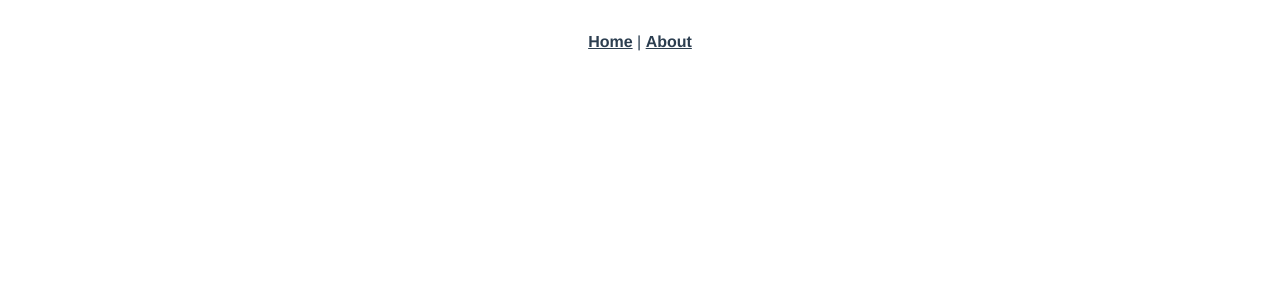
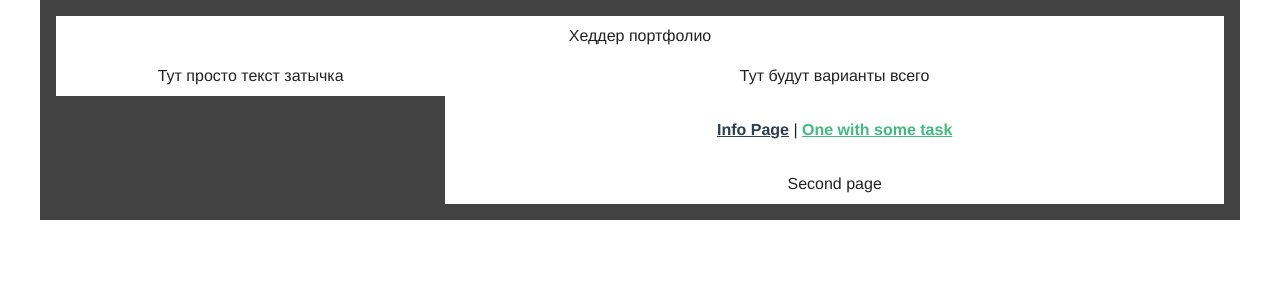
Before and after one commit to moonlightboss/skillcheck, a Vue app: page /second in a window 1280 px wide. Before the commit this address had no page. Shown: the top 300 px of the page. Built offline with nearby package versions, Linux system fonts and the light colour scheme.

Commit message:
New page, router changes

```diff
--- a/src/App.vue
+++ b/src/App.vue
@@ -1,9 +1,24 @@
 <template>
-  <nav>
-    <router-link to="/">Home</router-link> |
-    <router-link to="/about">About</router-link>
-  </nav>
-  <router-view />
+  <v-container class="bg-surface-variant">
+    <v-row no-gutters>
+      <v-col cols="12">
+        <v-sheet class="pa-2"> Хеддер портфолио </v-sheet>
+      </v-col>
+      <v-col cols="4">
+        <v-sheet class="pa-2"> Тут просто текст затычка</v-sheet>
+      </v-col>
+      <v-col cols="8">
+        <v-sheet class="pa-2">
+          Тут будут варианты всего
+          <nav>
+            <router-link to="/first">Info Page</router-link> |
+            <router-link to="/second">One with some task</router-link>
+          </nav>
+          <router-view />
+        </v-sheet>
+      </v-col>
+    </v-row>
+  </v-container>
 </template>
 
 <style lang="scss">
--- a/src/router/index.ts
+++ b/src/router/index.ts
@@ -1,11 +1,17 @@
 import { createRouter, createWebHistory, RouteRecordRaw } from "vue-router";
 import FirstPage from "@/views/FirstPage.vue";
+import SecondPage from "@/views/SecondPage.vue";
 
 const routes: Array<RouteRecordRaw> = [
   {
-    path: "/",
-    name: "home",
+    path: "/first",
+    name: "first",
     component: FirstPage,
+  },
+  {
+    path: "/second",
+    name: "second",
+    component: SecondPage,
   },
 ];
 
--- /dev/null
+++ b/src/views/SecondPage.vue
@@ -0,0 +1,3 @@
+<template>
+  <div><p>Second page</p></div>
+</template>
```
